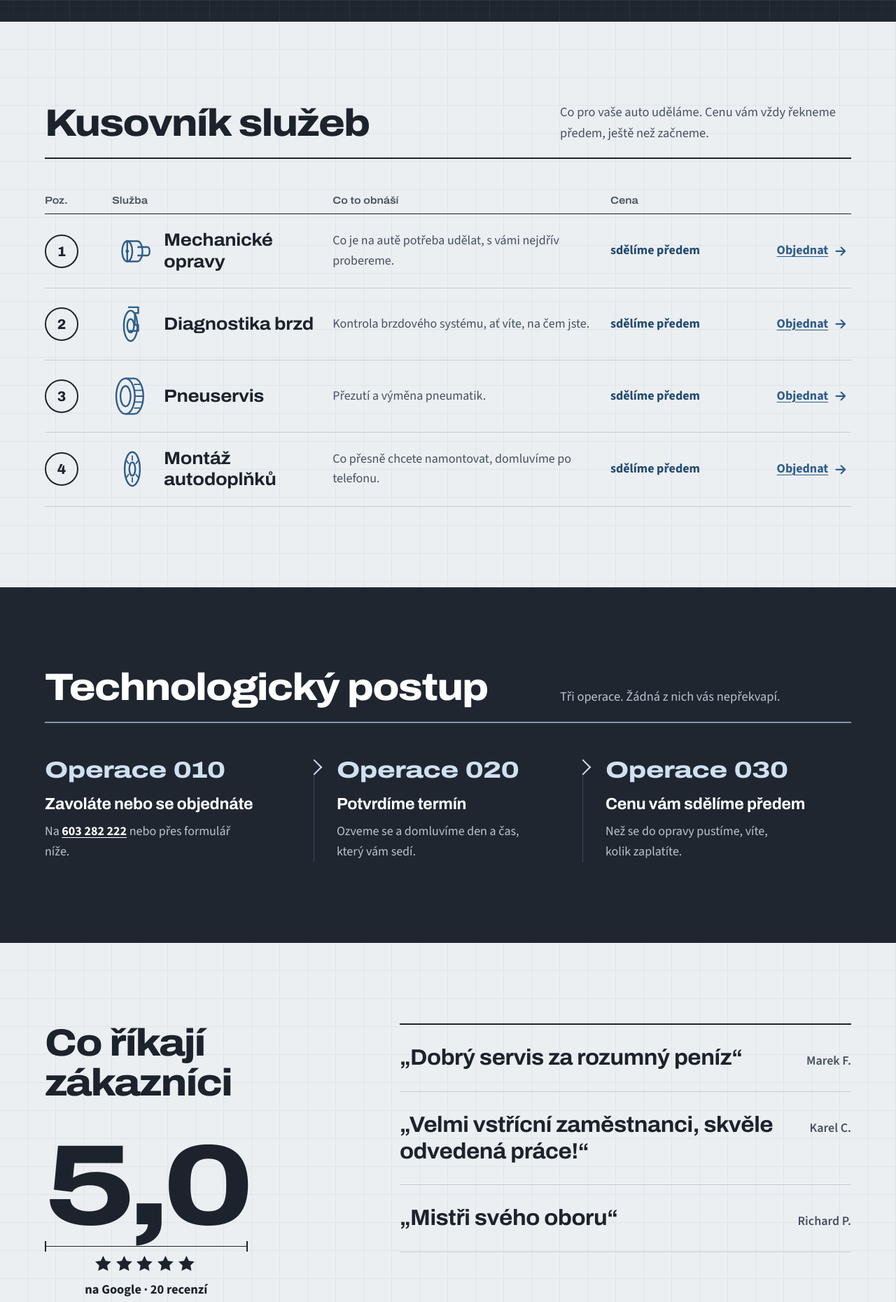
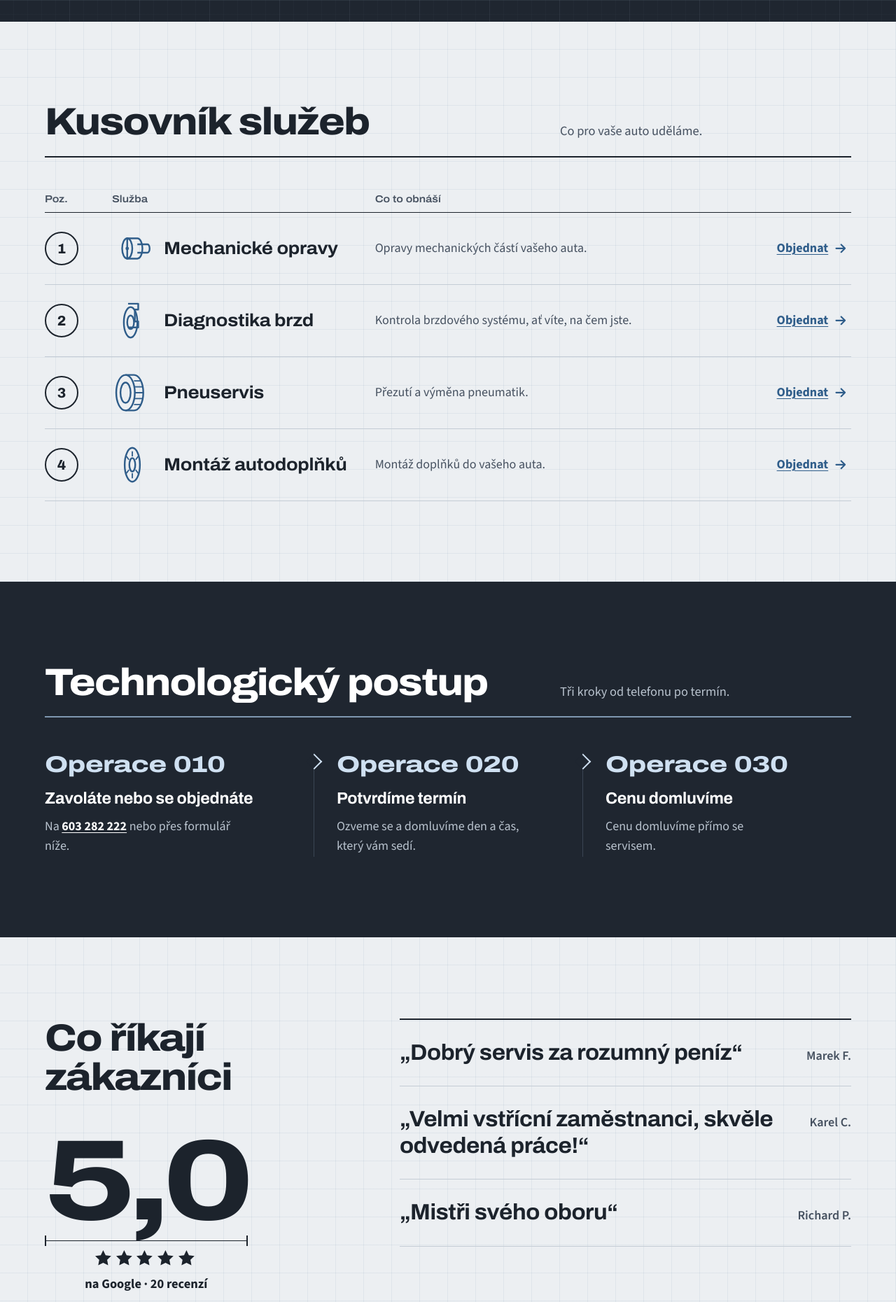
Before and after one commit to lukasektexl-eng/elitpartnernahled, a plain HTML site: page index.html in a window 1280 px wide. Shown: the part 905-2765 px from the top of the page at 70% size. Drawn offline with Linux system fonts and the light colour scheme.

Commit message:
Odstranit neověřené sliby: cena předem a doporučení ke svátkům
- kusovník bez sloupce Cena, krok 030 a zakázkový list: „Cenu domluvíme“
- pryč věta o volání ve státní svátky (kontakt i stav otevírací doby)
- neutrálnější popisy mechanických oprav a montáže doplňků

Co-Authored-By: Claude Opus 5.5 <noreply@anthropic.com>
Claude-Session: https://claude.ai/code/session_01TJixyxDz1jdrh13oAKF6Hq

```diff
--- a/index.html
+++ b/index.html
@@ -118,38 +118,34 @@
       <div class="wrap">
         <header class="head reveal">
           <h2 id="sluzby-title">Kusovník služeb</h2>
-          <p>Co pro vaše auto uděláme. Cenu vám vždy řekneme předem, ještě než začneme.</p>
+          <p>Co pro vaše auto uděláme.</p>
         </header>
 
-        <div class="bom__head" aria-hidden="true"><span>Poz.</span><span>Služba</span><span>Co to obnáší</span><span>Cena</span><span></span></div>
+        <div class="bom__head" aria-hidden="true"><span>Poz.</span><span>Služba</span><span>Co to obnáší</span><span></span></div>
         <ol class="bom">
 
           <li class="bom__row reveal" id="s-1" data-part="1">
             <span class="bom__pos" aria-hidden="true">1</span>
             <div class="bom__name"><svg class="bom__pict" aria-hidden="true"><use href="#p-hub"/></svg><h3>Mechanické opravy</h3></div>
-            <p class="bom__desc">Co je na autě potřeba udělat, s&nbsp;vámi nejdřív probereme.</p>
-            <p class="bom__price"><span class="sr-only">Cena: </span>sdělíme předem</p>
+            <p class="bom__desc">Opravy mechanických částí vašeho auta.</p>
             <a class="bom__book" href="#objednat" data-preselect="Mechanické opravy">Objednat<span class="sr-only"> mechanické opravy</span><svg class="icon" aria-hidden="true"><use href="#i-arrow"/></svg></a>
           </li>
           <li class="bom__row reveal" id="s-2" data-part="2">
             <span class="bom__pos" aria-hidden="true">2</span>
             <div class="bom__name"><svg class="bom__pict" aria-hidden="true"><use href="#p-disc"/></svg><h3>Diagnostika brzd</h3></div>
             <p class="bom__desc">Kontrola brzdového systému, ať víte, na čem jste.</p>
-            <p class="bom__price"><span class="sr-only">Cena: </span>sdělíme předem</p>
             <a class="bom__book" href="#objednat" data-preselect="Diagnostika brzd">Objednat<span class="sr-only"> diagnostiku brzd</span><svg class="icon" aria-hidden="true"><use href="#i-arrow"/></svg></a>
           </li>
           <li class="bom__row reveal" id="s-3" data-part="3">
             <span class="bom__pos" aria-hidden="true">3</span>
             <div class="bom__name"><svg class="bom__pict" aria-hidden="true"><use href="#p-tyre"/></svg><h3>Pneuservis</h3></div>
             <p class="bom__desc">Přezutí a&nbsp;výměna pneumatik.</p>
-            <p class="bom__price"><span class="sr-only">Cena: </span>sdělíme předem</p>
             <a class="bom__book" href="#objednat" data-preselect="Pneuservis">Objednat<span class="sr-only"> pneuservis</span><svg class="icon" aria-hidden="true"><use href="#i-arrow"/></svg></a>
           </li>
           <li class="bom__row reveal" id="s-4" data-part="4">
             <span class="bom__pos" aria-hidden="true">4</span>
             <div class="bom__name"><svg class="bom__pict" aria-hidden="true"><use href="#p-cover"/></svg><h3>Montáž autodoplňků</h3></div>
-            <p class="bom__desc">Co přesně chcete namontovat, domluvíme po telefonu.</p>
-            <p class="bom__price"><span class="sr-only">Cena: </span>sdělíme předem</p>
+            <p class="bom__desc">Montáž doplňků do vašeho auta.</p>
             <a class="bom__book" href="#objednat" data-preselect="Montáž autodoplňků">Objednat<span class="sr-only"> montáž autodoplňků</span><svg class="icon" aria-hidden="true"><use href="#i-arrow"/></svg></a>
           </li>
         </ol>
@@ -161,7 +157,7 @@
       <div class="wrap">
         <header class="head head--dark reveal">
           <h2 id="postup-title">Technologický postup</h2>
-          <p>Tři operace. Žádná z&nbsp;nich vás nepřekvapí.</p>
+          <p>Tři kroky od telefonu po termín.</p>
         </header>
         <ol class="ops">
           <li class="op reveal">
@@ -176,8 +172,8 @@
           </li>
           <li class="op reveal">
             <span class="op__no">Operace 030</span>
-            <h3>Cenu vám sdělíme předem</h3>
-            <p>Než se do opravy pustíme, víte, kolik zaplatíte.</p>
+            <h3>Cenu domluvíme</h3>
+            <p>Cenu domluvíme přímo se servisem.</p>
           </li>
         </ol>
       </div>
@@ -306,7 +302,7 @@
                 <div><dt>Jméno</dt><dd data-t="name"></dd></div>
                 <div><dt>Telefon</dt><dd data-t="phone"></dd></div>
                 <div><dt>SPZ</dt><dd data-t="spz"></dd></div>
-                <div class="ticket__price"><dt>Cena</dt><dd>sdělíme předem telefonicky</dd></div>
+                <div class="ticket__price"><dt>Cena</dt><dd>domluvíme</dd></div>
               </dl>
               <p class="ticket__foot">Rooseveltova 364/17 · Říčany · 603&nbsp;282&nbsp;222</p>
               <span class="ticket__stamp" aria-hidden="true">Ukázka</span>
@@ -359,7 +355,6 @@
                 <tr data-dow="0" class="is-closed"><th scope="row">Neděle</th><td>zavřeno</td></tr>
               </tbody>
             </table>
-            <p class="hours__note">Ve státní svátky se raději předem informujte telefonicky.</p>
           </div>
         </div>
       </div>
--- a/script.js
+++ b/script.js
@@ -66,7 +66,7 @@
     var short, long, open = false;
     if (isHoliday(d)) {
       short = "· dnes je státní svátek";
-      long = "Dnes je státní svátek – raději předem zavolejte.";
+      long = "Dnes je státní svátek.";
     } else if (dow === 0 || dow === 6) {
       short = "· dnes zavřeno";
       long = "Dnes zavřeno. Otevíráme v pondělí v 8:00.";
--- a/styles.css
+++ b/styles.css
@@ -270,7 +270,7 @@ a:hover { color: var(--steel-ink); text-decoration-thickness: .14em; }
    Kusovník
    ========================================================== */
 .bom { list-style: none; margin: 0; padding: 0; }
-.bom__head, .bom__row { display: grid; grid-template-columns: 72px minmax(0, 1.25fr) minmax(0, 1.6fr) 170px 150px; gap: 0 24px; align-items: center; }
+.bom__head, .bom__row { display: grid; grid-template-columns: 72px minmax(0, 1.25fr) minmax(0, 1.8fr) 150px; gap: 0 24px; align-items: center; }
 .bom__head { padding: 0 0 10px; font: 600 .9rem/1.2 var(--font-head); font-stretch: 112%; color: var(--muted); border-bottom: 1px solid var(--text); }
 .bom__row { padding: 22px 0; border-bottom: 1px solid var(--line); transition: background-color .2s; }
 .bom__row:target, .bom__row.is-hot { background: rgba(47, 93, 138, .09); }
@@ -279,19 +279,17 @@ a:hover { color: var(--steel-ink); text-decoration-thickness: .14em; }
 .bom__pict { width: 58px; height: 58px; color: var(--steel); flex: none; }
 .bom__name h3 { margin: 0; font-size: clamp(1.3rem, 1.1rem + .6vw, 1.65rem); font-stretch: 108%; }
 .bom__desc { margin: 0; color: var(--muted); }
-.bom__price { margin: 0; font-weight: 700; color: var(--steel-ink); }
 .bom__book { justify-self: end; display: inline-flex; align-items: center; gap: .4em; min-height: 48px; padding: 0 4px; font-weight: 700; }
 @media (max-width: 960px) {
   .bom__head { display: none; }
-  .bom__row { grid-template-columns: 56px minmax(0, 1fr) auto; grid-template-areas: "pos name book" "pos desc desc" "pos price price"; gap: 4px 16px; align-items: start; }
+  .bom__row { grid-template-columns: 56px minmax(0, 1fr) auto; grid-template-areas: "pos name book" "pos desc desc"; gap: 4px 16px; align-items: start; }
   .bom__pos { grid-area: pos; width: 44px; height: 44px; font-size: 1.1rem; }
   .bom__name { grid-area: name; align-self: center; }
   .bom__desc { grid-area: desc; }
-  .bom__price { grid-area: price; font-size: 1rem; }
   .bom__book { grid-area: book; align-self: center; }
 }
 @media (max-width: 480px) {
-  .bom__row { grid-template-columns: 52px minmax(0, 1fr); grid-template-areas: "pos name" "pos desc" "pos price" "pos book"; }
+  .bom__row { grid-template-columns: 52px minmax(0, 1fr); grid-template-areas: "pos name" "pos desc" "pos book"; }
   .bom__pict { width: 40px; height: 40px; }
   .bom__book { justify-self: start; }
 }
@@ -491,7 +489,6 @@ a:hover { color: var(--steel-ink); text-decoration-thickness: .14em; }
 .hours__table tr.is-closed td { color: var(--muted); font-weight: 400; }
 .hours__table tr.is-today { background: var(--steel-tint); box-shadow: inset 5px 0 0 var(--steel); }
 .hours__table tr.is-today th { font-weight: 700; }
-.hours__note { color: var(--muted); font-size: 1rem; margin: 14px 0 0; }
 @media (max-width: 900px) { .contact { grid-template-columns: 1fr; } }
 
 /* ----- Patička ----- */
```
